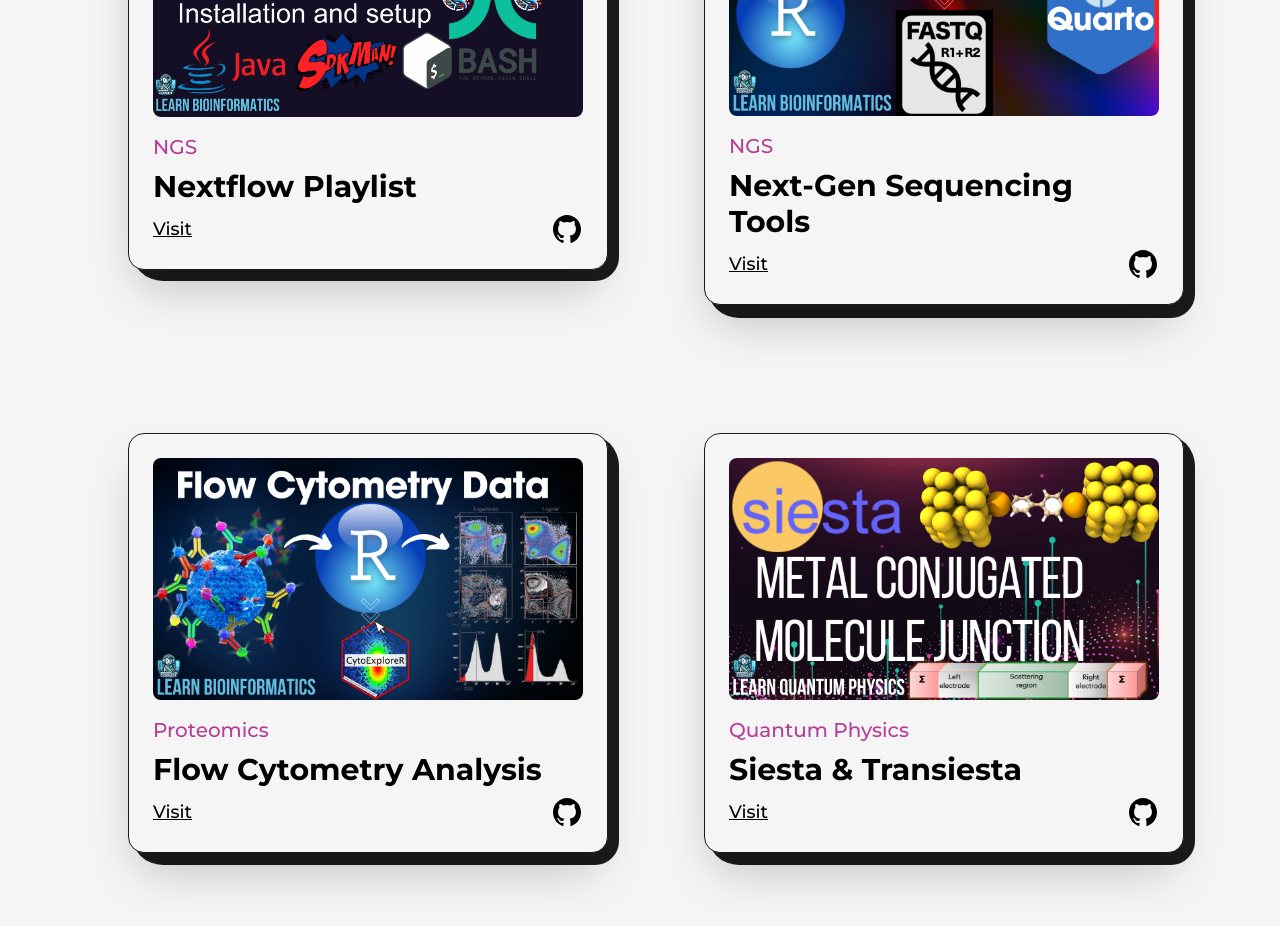
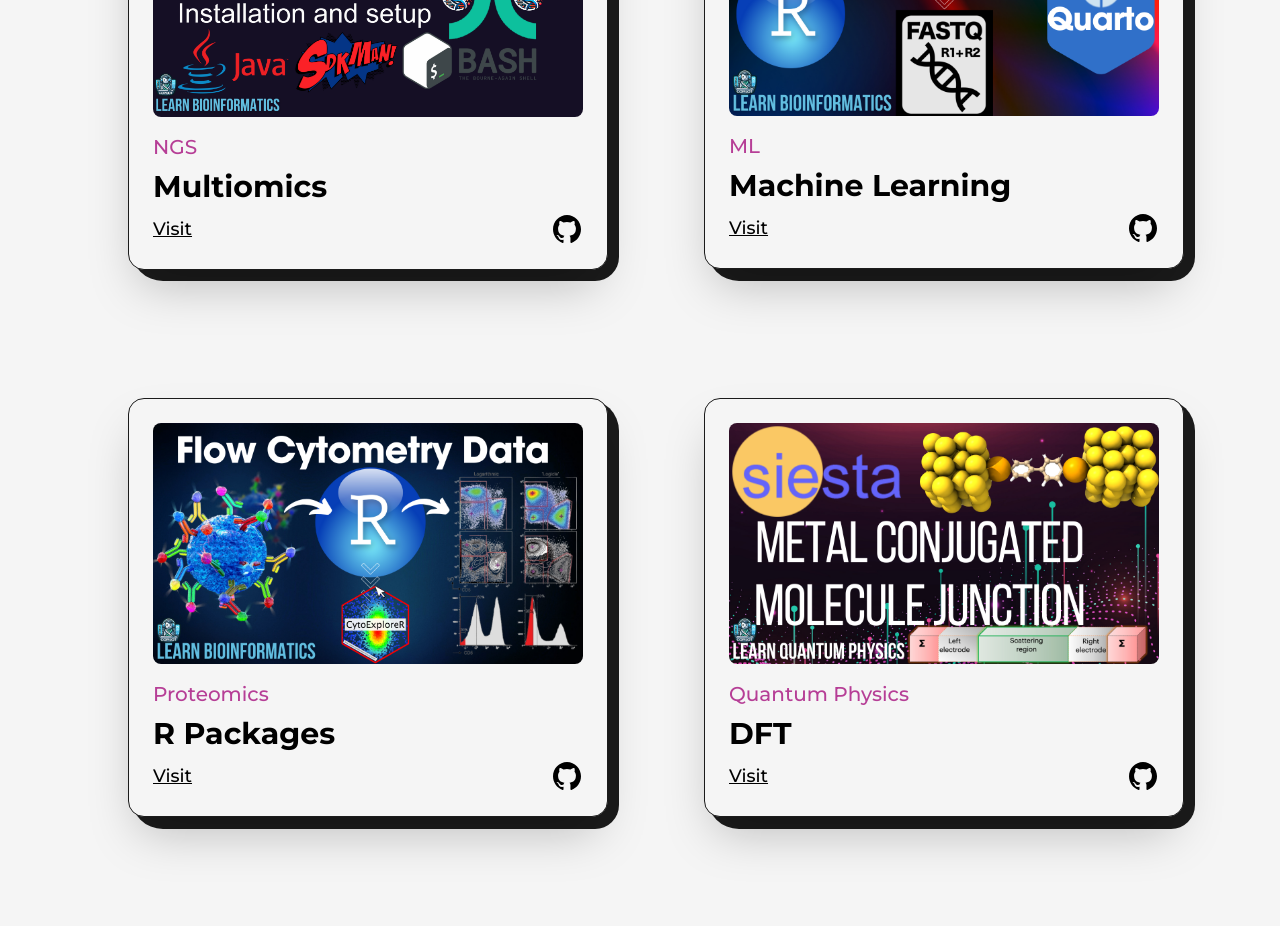
Before and after one commit to pritampanda15/Portfolio-NextJS, a Next.js app: page /youtube in a window 1280 px wide. Shown: the part 3180-4106 px from the top of the page. Built offline with nearby package versions, Linux system fonts and the light colour scheme.

Commit message:
Update youtube.js

```diff
--- a/src/pages/youtube.js
+++ b/src/pages/youtube.js
@@ -192,7 +192,7 @@ Perfect for beginners and experts alike—fuel your curiosity and master the art
 Subscribe now to explore, innovate, and lead the way in bioinformatics!
   </p>
   <Link
-    href="https://www.youtube.com/@BioinfoCopilot"
+    href="https://www.youtube.com/@Omixium_ai"
     target="_blank"
     rel="noopener noreferrer"
     className="inline-block bg-dark text-light px-5 py-1.5 rounded-lg text-lg font-semibold hover:bg-transparent hover:text-dark border-2 border-dark
@@ -208,7 +208,7 @@ Subscribe now to explore, innovate, and lead the way in bioinformatics!
                 title="Nvidia Generative AI for Docking & Virtual Screening"
                 summary="NVIDIA BioNeMo microservices enable a new generative screening paradigm. DiffDock is a diffusion generative model for drug discovery in molecular blind docking."
                 img={proj1}
-                link="https://www.youtube.com/watch?v=AsmQhvFAS80"
+                link="https://youtu.be/x__K01Ei_3s?si=xU_7PAX_pzpiAEPg"
                 github="https://github.com/gcorso/DiffDock"
               />
             </div>
@@ -219,7 +219,7 @@ Subscribe now to explore, innovate, and lead the way in bioinformatics!
                 title="Molecular Docking for Beginners | Autodock Full Tutorial"
                 summary="This tutorial will introduce you to docking using the AutoDock suite of programs. "
                 img={proj2}
-                link=" https://www.youtube.com/watch?v=ZVKKsK5DsCY&t=5374s"
+                link=" https://youtu.be/b2XmnCNwI_4?si=aXA_sbOGEpkpoA9o"
                 github="https://github.com/pritampanda15/Drug-Designing"
               />
             </div>
@@ -230,7 +230,7 @@ Subscribe now to explore, innovate, and lead the way in bioinformatics!
                 title="Molecular Dynamics Simulation of Protein-Ligand using Gromacs"
                 summary="This tutorial focuses specifically on issues related to dealing with the ligand, assuming that the user is familiar with basic GROMACS operations and the contents of a topology.  "
                 img={proj3}
-                link=" https://www.youtube.com/watch?v=hc8ZXbOMEfw&list=PLS3KFDv2o0CQIvkKuL7kU2rfowWIfHFFN&index=6"
+                link="https://youtu.be/VJOmX9ik9RA?si=9kpoTNco2jR3xfNz"
                 github="https://github.com/pritampanda15/Molecular-Dynamics"
               />
             </div>
@@ -241,7 +241,7 @@ Subscribe now to explore, innovate, and lead the way in bioinformatics!
                 type="Drug Designing"
                 img={proj4}
                 title="Molecular Docking Playlist"
-                link="https://www.youtube.com/watch?v=j6gRyBHn2JU&list=PLS3KFDv2o0CR327JLYQvAN7WI59GqdwPU&pp=gAQB"
+                link="https://www.youtube.com/watch?v=0o6_TTWeABo&list=PLLqKUt0cCFZ6qO-pIaZDsAkEqn9myVKng"
                 github="https://github.com/pritampanda15/Drug-Designing"
               />
             </div>
@@ -251,7 +251,7 @@ Subscribe now to explore, innovate, and lead the way in bioinformatics!
                 type="Molecular Dynamics Simulation"
                 img={proj5}
                 title="Molecular Dynamics Simulation Playlist"
-                link="https://www.youtube.com/watch?v=27lf1qLP7QU&list=PLS3KFDv2o0CQIvkKuL7kU2rfowWIfHFFN&pp=gAQB"
+                link="https://www.youtube.com/watch?v=xHNDuLBEnKk&list=PLLqKUt0cCFZ4u4SdJ27HKpSn1XxeNYC9I"
                 github="https://github.com/pritampanda15/Molecular-Dynamics"
               />
             </div>
@@ -260,19 +260,19 @@ Subscribe now to explore, innovate, and lead the way in bioinformatics!
               <Project
                 type="NGS"
                 img={proj6}
-                title="Nextflow Playlist"
-                link="https://www.youtube.com/watch?v=7fIY0kV9x6o&list=PLS3KFDv2o0CQxUuyAMyYdp_PoiVbdSa_8&pp=gAQB"
+                title="Multiomics"
+                link="https://www.youtube.com/watch?v=6P5JZINJ4pg&list=PLLqKUt0cCFZ7pMfqmcTvcc7EMlaVvHIvO"
                 github="https://github.com/pritampanda15/NGS-Workflows"
               />
             </div>
 
             <div className="col-span-6 sm:col-span-12">
               <Project
-                type="NGS"
+                type="ML"
                 img={proj7}
-                title="Next-Gen Sequencing Tools"
-                link="https://www.youtube.com/watch?v=XstXZrCtpB4&list=PLS3KFDv2o0CTIHjh-6lp7qgrqgcDvswvG&pp=gAQB"
-                github="https://github.com/pritampanda15/NGS-Workflows"
+                title="Machine Learning"
+                link="https://www.youtube.com/watch?v=Guphxo3kG-c&list=PLLqKUt0cCFZ5ZLw7Jb7XAR8sPz86We-hO"
+                github="https://github.com/pritampanda15/Omixium_YouTube_Channel"
               />
             </div>
 
@@ -280,8 +280,8 @@ Subscribe now to explore, innovate, and lead the way in bioinformatics!
               <Project
                 type="Proteomics"
                 img={proj8}
-                title="Flow Cytometry Analysis"
-                link="https://www.youtube.com/watch?v=9OGWdYiBoO0&list=PLS3KFDv2o0CTgxt_aKQZNHPYeb95qJvhR&pp=gAQB"
+                title="R Packages"
+                link="https://www.youtube.com/watch?v=coXAwhlgcDA&list=PLLqKUt0cCFZ6N22ccmW4T__ZBCPFyVHRr"
                 github="https://github.com/pritampanda15/Proteomics"
               />
             </div>
@@ -290,8 +290,8 @@ Subscribe now to explore, innovate, and lead the way in bioinformatics!
               <Project
                 type="Quantum Physics"
                 img={proj9}
-                title="Siesta & Transiesta"
-                link="https://www.youtube.com/watch?v=VcqnYwb4kws&list=PLS3KFDv2o0CTV8bJ9clpDW4I-CReFSKG-&pp=gAQB"
+                title="DFT"
+                link="https://www.youtube.com/watch?v=tJpa8PRcs0Q&list=PLLqKUt0cCFZ5ulEYjms3vrVaafJ_dXHZ8"
                 github="https://github.com/pritampanda15/Siesta"
               />
             </div>
```
